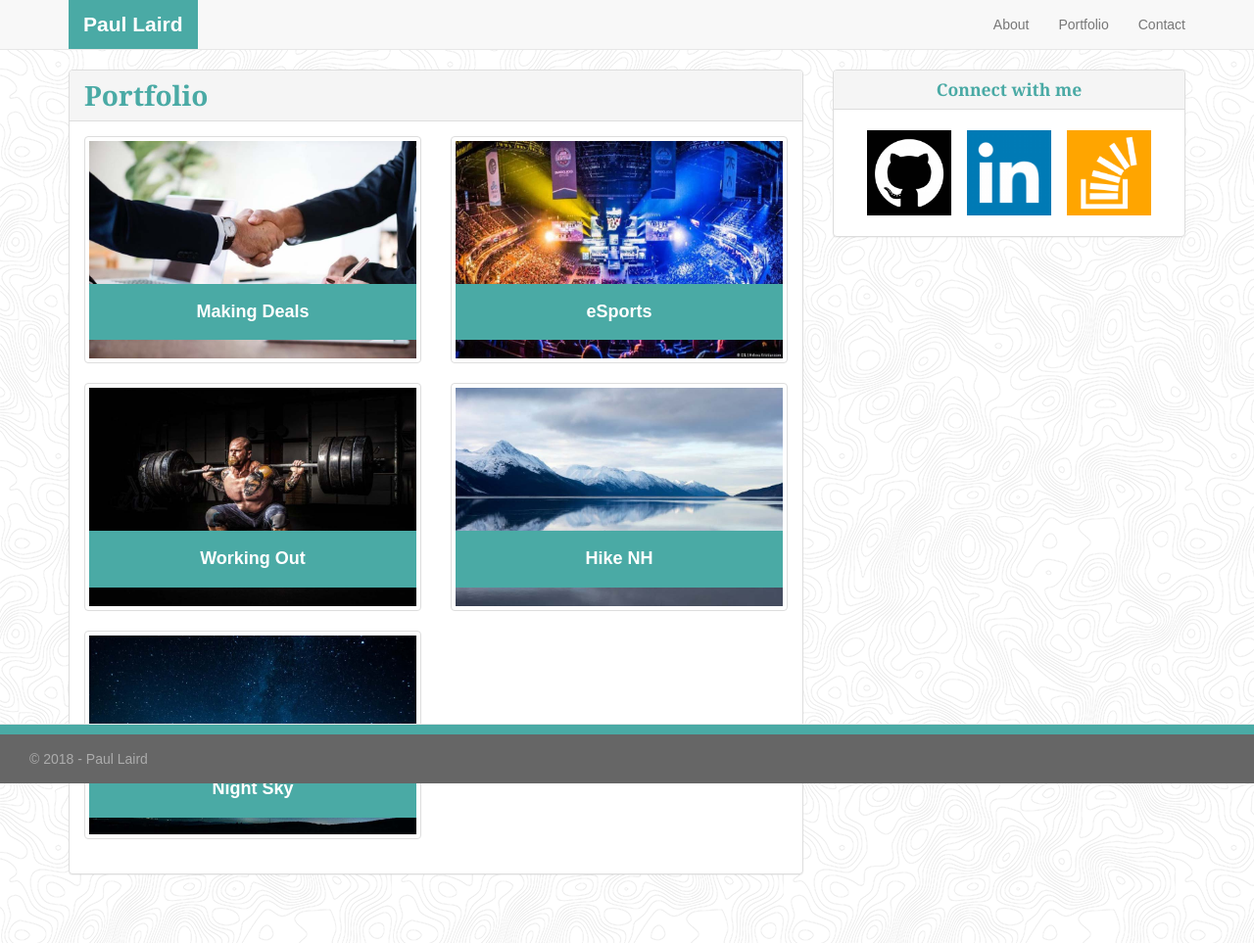
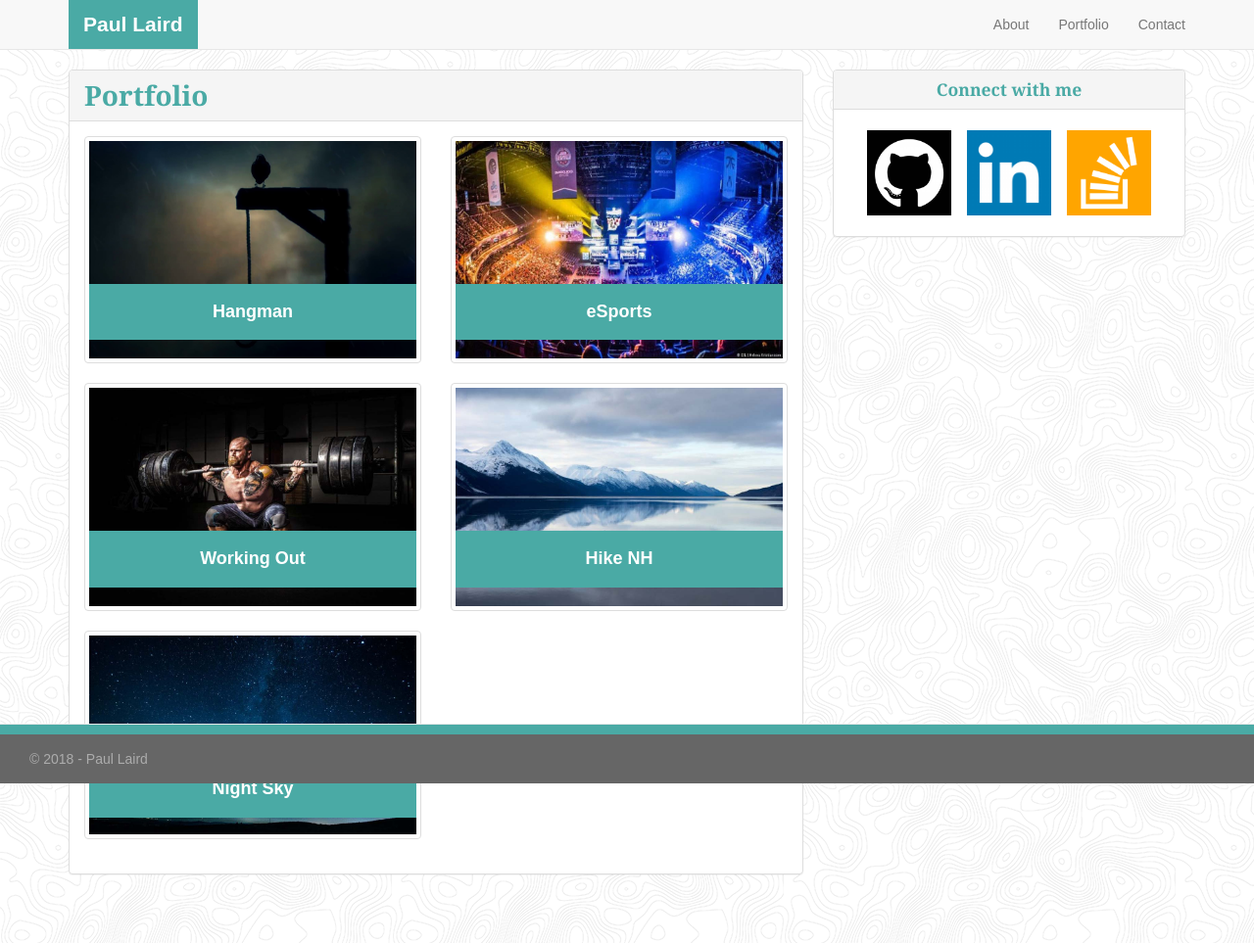
Before and after one commit to PaulLNH/Bootstrap-Portfolio, a plain HTML site: page portfolio.html in a window 1280 px wide. Shown: the whole page at 98% size. Drawn offline with nearby package versions, Linux system fonts and the light colour scheme.

Commit message:
Updated portfolio link

```diff
--- a/portfolio.html
+++ b/portfolio.html
@@ -60,15 +60,17 @@
                             <!-- Making Deals colums -->
                             <div class="col-sm-6">
                                 <!-- Making deals image container -->
+                                <a href="https://paullnh.github.io/Hangman-Game/index.html" target="_blank">
                                     <div class="thumbnail">
-                                    <img src="assets/images/deals.jpg" alt="Making Deals">
+                                        <img src="assets/images/hangman.png" alt="Hangman">
                                         <!-- Descriptive banner overlapping photo -->
                                         <div class="caption">
-                                        <h4 class="text-center bannerColor">Making Deals</h4>
+                                            <h4 class="text-center bannerColor">Hangman</h4>
                                             <!-- End of Descriptive banner overlapping photo -->
                                         </div>
                                         <!-- End of Making deals image container -->
                                     </div>
+                                </a>
                                 <!-- End of Making Deals colums -->
                             </div>
 
```
Also changed, not shown: assets/images/hangman.png (added). Lines whose indentation alone changed are shown as unchanged.
